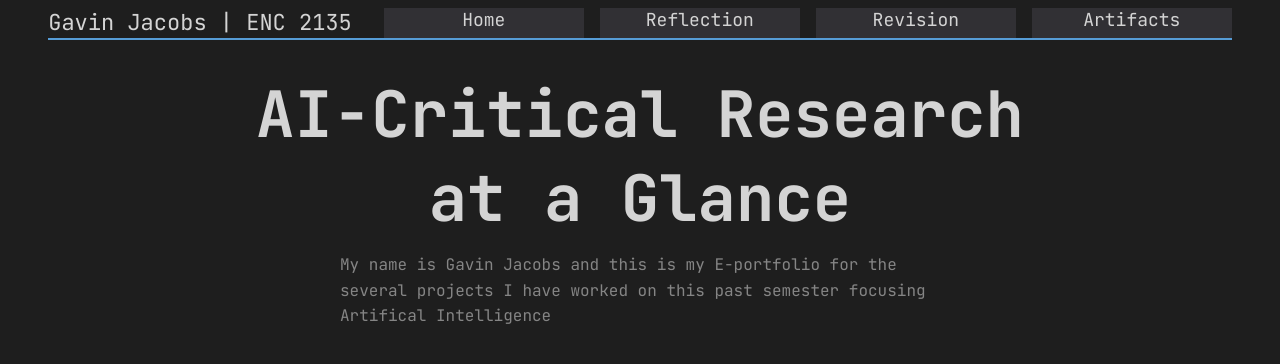
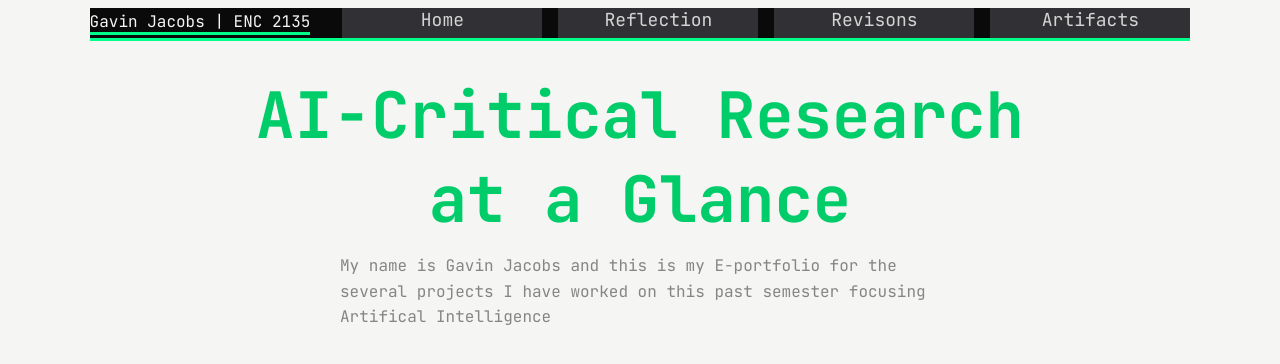
Before and after one commit to gjacobs01/gjacobs01.github.io, a plain HTML site: page index.html in a window 1280 px wide. Drawn offline with Linux system fonts and the light colour scheme.

Commit message:
New color pallete

```diff
--- a/index.html
+++ b/index.html
@@ -5,20 +5,18 @@
         <title>Home | Jacobs E-Portfolio</title>
         <link rel = "stylesheet" href="https://fonts.googleapis.com/css2?family=JetBrains+Mono:wght@400;700&display=swap">
         <link rel = "stylesheet" href = "styles/main.css">
-
     </head>
 
     <body class = "homepage-background">
-
-        <div class="homepage-header">
-            <div class ="homepage-header-title">
+        <div class="navigation-bar">
+            <div class ="navigation-bar">
                 Gavin Jacobs  |  ENC 2135
             </div>
             <div class ="subpage-container">
-                <div> Home </div>
-                <div> Reflection </div>
-                <div> Revision </div>
-                <div> Artifacts </div>
+                <div><a  href="index.html"> Home </a></div>
+                <div><a  href="subpages/reflection.html"> Reflection </a></div>
+                <div><a  href="subpages/revisions.html"> Revisons </a></div>
+                <div><a  href="subpages/artifacts.html"> Artifacts </a></div>
             </div>
         </div>
 
--- /dev/null
+++ b/scripts/nav.js
@@ -0,0 +1 @@
+function getElementByID()
--- a/styles/base.css
+++ b/styles/base.css
@@ -1,8 +1,8 @@
 
 .homepage-background {
-    background-color:#1e1e1e;
+    background-color: #f5f5f4;
     font-family: 'JetBrains Mono', monospace;
-    color: #d4d4d4;
+    color: #00cc69;
     display: flex;
     flex-direction: column;
     align-items: center;
--- a/styles/layouts.css
+++ b/styles/layouts.css
@@ -1,36 +1,34 @@
 
 /* container for the page heading*/
-.homepage-header{
+.navigation-bar{
     display: flex;
-    justify-content: space-between;
-    position: sticky;
+    position:sticky;
     top: 0;
     flex-wrap: nowrap;
     flex-direction: row;
-    justify-content: space-evenly;
-    color: #d4d4d4;
+    color: #f5f5f4;
     font-family: 'JetBrains Mono', monospace;
     text-align:center;
+    align-items: center;
     gap: 32px;
-    border-bottom: 2px solid #569cd6;
-    background-color:#1e1e1e;
+    background-color:#0a0a0a;
+    border-bottom: 3px solid #00ff88;
 }
-.homepage-header-title{
-    display: flex;
-    flex-wrap:nowrap;
+.navigation-bar-title{
+    flex-wrap:wrap;
     text-wrap: nowrap;
-    font-size:22px;
-    flex: 2 0 0%;
+    font-size:20px;
+    flex: 1 0 0%;
 
 }
 
 /* containers for links to each subpage*/
 .subpage-container{
-    gap: 16px;
+    column-gap: 16px;
+    row-gap: 8px;
     display:flex;
     font-size:18px;
-    flex-wrap:wrap;
-
+    flex-wrap:nowrap;
 }
 .subpage-container div{
     background: rgb(49, 48, 52);
@@ -45,6 +43,7 @@
     display: flex;
     flex-wrap: nowrap;
     text-wrap: wrap;
+    gap: 64px;
 }
 .heading1 {
     font-size:64px;
@@ -68,6 +67,6 @@
     width: 750px;
     height: 500px;
     object-fit: cover;
-    border: 4x groove #858585;
+    border: 4px groove #858585;
 
 }
--- a/styles/main.css
+++ b/styles/main.css
@@ -2,3 +2,9 @@
 @import 'base.css';
 @import 'layouts.css';
 @import 'components.css';
+a:link{
+    text-decoration: none;
+    text-decoration-line: none;
+    background-color: transparent;
+    color: #d4d4d4;
+}
```
Also changed, not shown: HTMLbasics.txt (deleted), scripts/main.js (added), subpages/artifacts.html (added), subpages/reflection.html (added), subpages/revisions.html (added).
